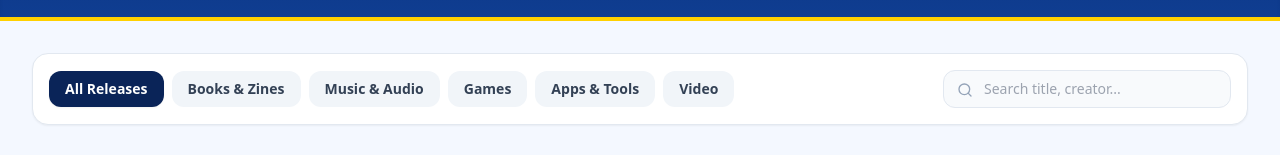
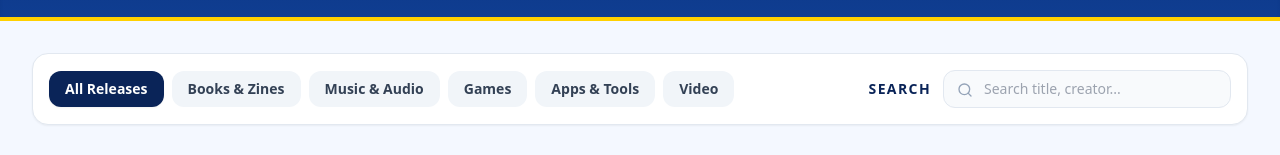
Before and after one commit to blacksmithandwiches/store, a plain HTML site: page index.html in a window 1280 px wide. Shown: the part 422-577 px from the top of the page. Drawn offline with nearby package versions, Linux system fonts and the light colour scheme; no server answers.

Commit message:
Store search: SEARCH label to the left of the input field

```diff
--- a/index.html
+++ b/index.html
@@ -150,9 +150,12 @@
                 <button onclick="filterCategory('apps', this)" class="cat-btn px-4 py-2 rounded-xl text-sm font-semibold bg-slate-100 text-slate-700 hover:bg-slate-200 transition" data-i18n="cat_apps">Apps & Tools</button>
                 <button onclick="filterCategory('video', this)" class="cat-btn px-4 py-2 rounded-xl text-sm font-semibold bg-slate-100 text-slate-700 hover:bg-slate-200 transition" data-i18n="cat_video">Video</button>
             </div>
-            <div class="relative w-full md:w-72">
+            <div class="flex items-center gap-3 w-full md:w-auto">
+                <label for="searchInput" class="text-sm font-black uppercase tracking-widest text-brandDarkBlue">Search</label>
+                <div class="relative w-full md:w-72">
                 <i data-lucide="search" class="absolute left-3.5 top-3 w-4 h-4 text-slate-400"></i>
                 <input type="text" id="searchInput" oninput="handleSearch()" placeholder="Search title, creator..." data-i18n-ph="searchPh" class="w-full pl-10 pr-4 py-2 bg-slate-50 border border-slate-200 rounded-xl text-sm focus:outline-none focus:ring-2 focus:ring-brandBlue transition">
+                </div>
             </div>
         </div>
     </section>
```
